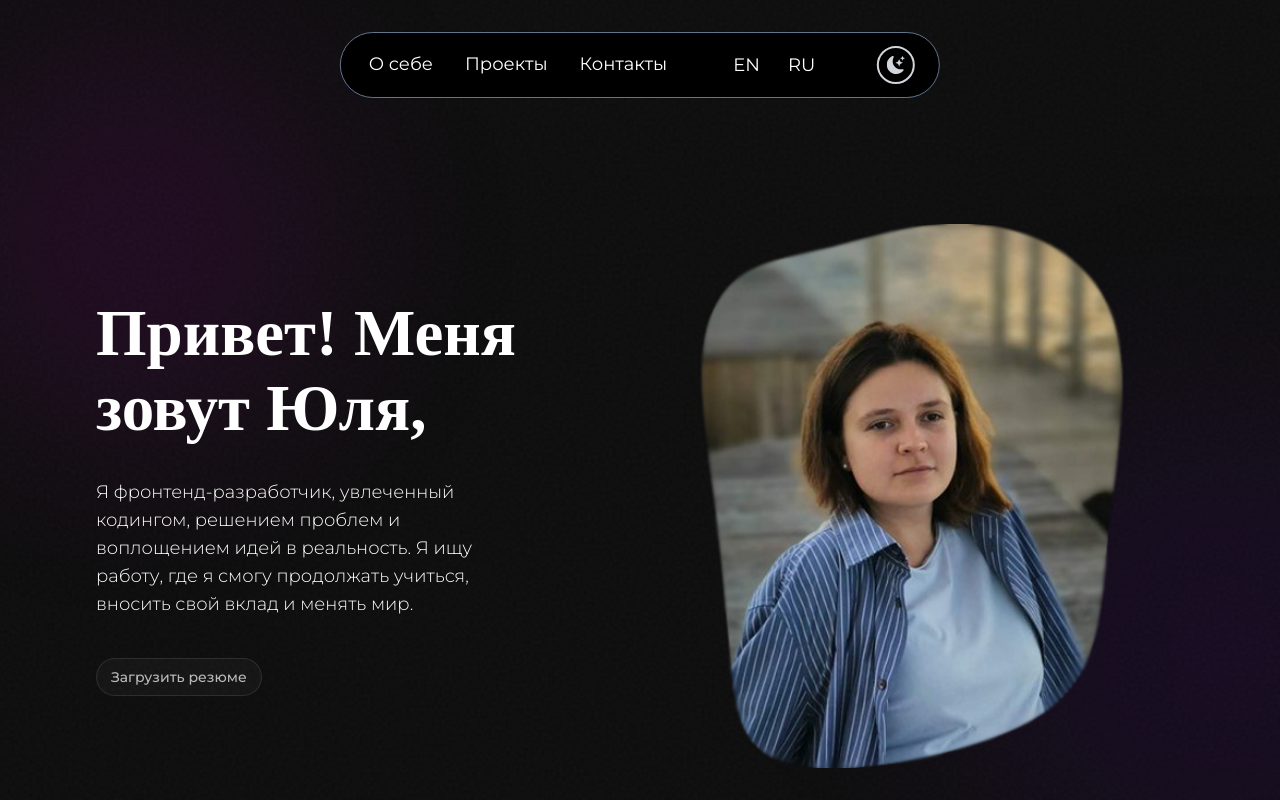
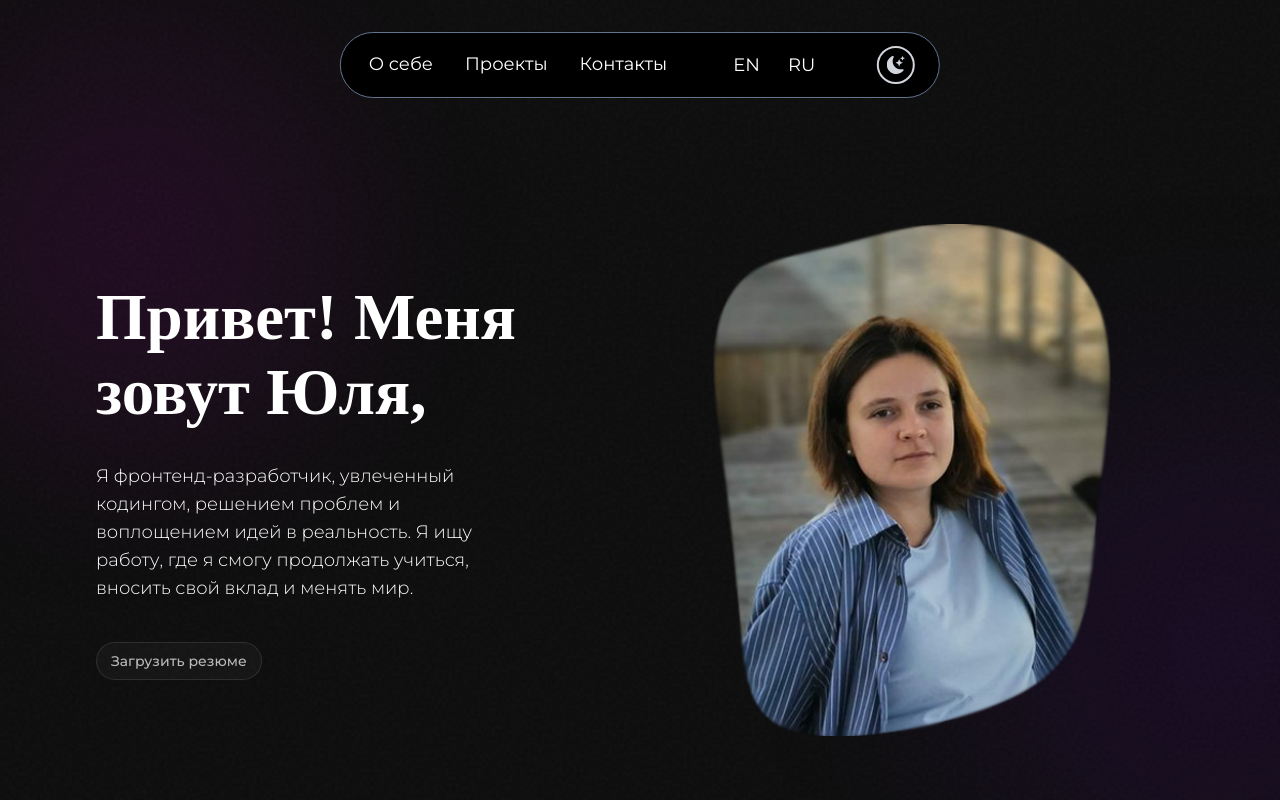
Before and after one commit to MyOwnWorstEnemy-remix/portfolio, a React (Vite) app: page / in a window 1280 px wide. Both pictures are taken after a click on the button 896 px from the left and 65 px from the top of the page. Shown: the top 800 px of the page. Built offline with nearby package versions, Linux system fonts and the light colour scheme; a web font is replaced by a local one.

Commit message:
Minor styles change

```diff
--- a/src/components/blocks/hero.jsx
+++ b/src/components/blocks/hero.jsx
@@ -27,8 +27,8 @@ function Hero () {
                     {t("global.resume")}
                 </button>
             </div>
-            <img className="h-auto max-w-2/6 md:w-4/10 md:max-w-80 lg:max-w-lg mb-10 md:mb-0 mx-auto hidden dark:block" src={darkThemedFoto} alt="My foto"/>
-            <img className="h-auto max-w-2/6 md:w-4/10 md:max-w-80 lg:max-w-lg mb-10 md:mb-0 mx-auto block dark:hidden" src={lightThemedFoto} alt="My foto"/>
+            <img className="h-auto max-h-[512px] max-w-2/6 md:w-4/10 md:max-w-80 lg:max-w-lg object-contain mb-10 md:mb-0 mx-auto hidden dark:block" src={darkThemedFoto} alt="My foto"/>
+            <img className="h-auto max-h-[512px] max-w-2/6 md:w-4/10 md:max-w-80 lg:max-w-lg object-contain mb-10 md:mb-0 mx-auto block dark:hidden" src={lightThemedFoto} alt="My foto"/>
         </section>
     )
 }
--- a/src/components/ui/project-card.jsx
+++ b/src/components/ui/project-card.jsx
@@ -29,8 +29,8 @@ function ProjectCard ({card}) {
                 </a>
             </div>
             {card.inProgress &&
-                <div className='absolute top-0 bg-amber-200 -rotate-45 p-3.5 w-80 flex justify-center -translate-x-22 translate-y-10'>
-                    <span>{t(`projects.${card.translate}.inProgress`)}</span>
+                <div className='absolute top-0 bg-amber-200 -rotate-45 p-3.5 w-52 lg:w-80 flex justify-center -translate-x-15 translate-y-6 lg:-translate-x-22 lg:translate-y-10'>
+                    <span className='text-xs lg:text-base'>{t(`projects.${card.translate}.inProgress`)}</span>
                 </div>
             }
         </div>
```
Also changed, not shown: src/assets/projects-preview/project-0-dark.jpg.
